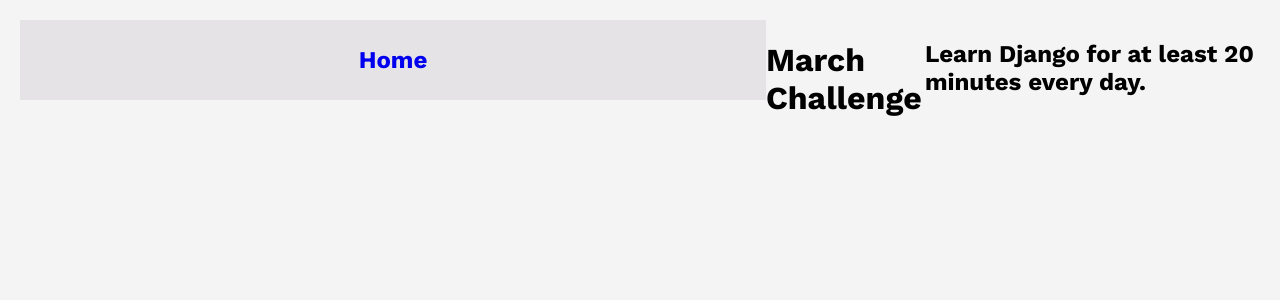
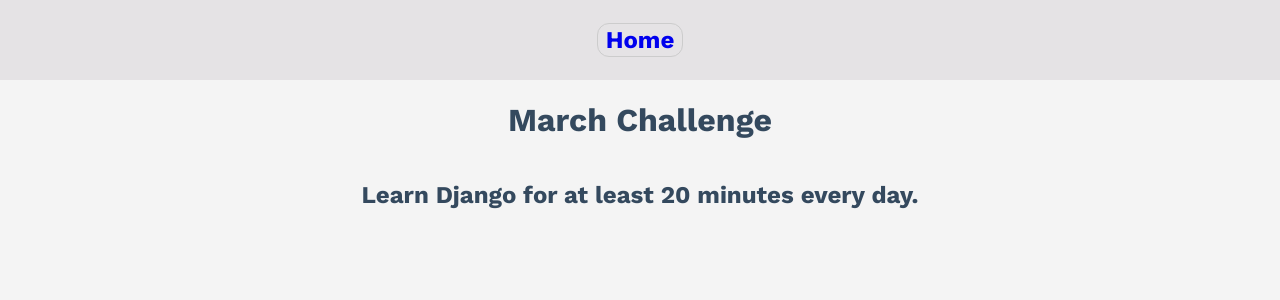
Before and after one commit to FrutaDev/Learning-Django, a Django app: page /challenge/march in a window 1280 px wide. Shown: the top 300 px of the page. Run offline with Django 5.2, Linux system fonts and the light colour scheme.

Commit message:
heaader style

```diff
--- /dev/null
+++ b/academind/challenges/static/challenges/challenge.css
@@ -0,0 +1,6 @@
+div {
+    display: flex;
+    flex-direction: column;
+    text-align: center;
+    color: #34495e;
+}
--- a/academind/challenges/static/challenges/includes/header.css
+++ b/academind/challenges/static/challenges/includes/header.css
@@ -16,10 +16,15 @@ header nav a {
     text-decoration: none;
     font-weight: bold;
     font-size: 1.5rem;
-    line-height: 5rem;
-    margin: 0 2rem;
+    padding: 2px 0.5rem;
+    border: 1px solid #ccc;
+    border-radius: 12px;
 }
 
+header nav:hover,
+header nav:active {
+    color: #9b59b6;
+}
 header nav a:hover,
 header nav a:active {
     color: #9b59b6;
--- a/academind/challenges/templates/challenges/challenges.html
+++ b/academind/challenges/templates/challenges/challenges.html
@@ -1,21 +1,22 @@
 {% extends "base.html" %}
 {% load static %}
+
+{% block css_file %}
+<link rel="stylesheet" href="{% static 'challenges/challenge.css' %}">
+{% endblock %}
 
 {% block title_page %}
     {{ month|title }} Challenge
 {% endblock %}
 
-
-{% block css_file %}
-<link rel="stylesheet" href="{% static 'challenges/includes/header.css' %}">
-{% endblock %}
-
 {% block content %}
 {% include "./includes/header.html" %}
+    <div>
         <h1>{{ month|title }} Challenge</h1>
         {% if challenge is not None %}
         <h2>{{ challenge }}</h2>
         {% else %}
         <h2>This month has not challenge yet</h2>
         {% endif %}
+    </div>
 {%endblock%}
--- a/academind/challenges/templates/challenges/includes/header.html
+++ b/academind/challenges/templates/challenges/includes/header.html
@@ -1,3 +1,9 @@
+{% load static %}
+
+{% block css_file %}
+<link rel="stylesheet" href="{% static 'challenges/includes/header.css' %}">
+{% endblock %}
+
 <header>
     <nav>
         <a href="{% url 'index' %}">Home</a>
--- a/academind/challenges/templates/challenges/index.html
+++ b/academind/challenges/templates/challenges/index.html
@@ -6,13 +6,11 @@
 {% endblock %}
 
 
-
-
 {% block title_page %}
     Index Challenges
 {% endblock %}
-
 {% block content %}
+    {% include "./includes/header.html" %}
     <ul>
         {% for month in months%}
             <li><a href="{% url "month-challenge" month %}">{{ month|title }}</a></li>
--- a/academind/static/styles.css
+++ b/academind/static/styles.css
@@ -2,7 +2,6 @@
 
 body {
     font-family: 'Work Sans', sans-serif;
-    margin: 20px;
     background-color: #f4f4f4;
-    display: flex;
+    margin: 0;
 }
```
Lines whose indentation alone changed are shown as unchanged.
